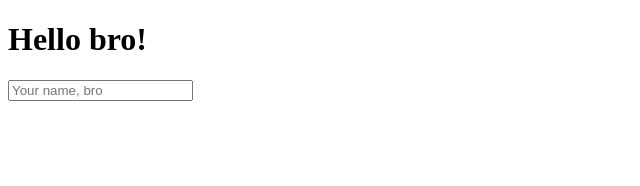
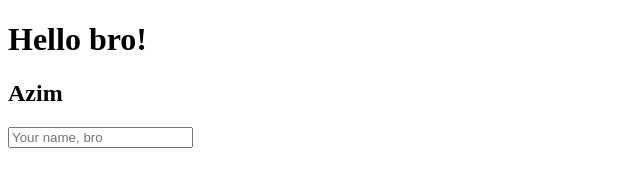
Before and after one commit to AzimReact/alinaLearningGit, a plain HTML site: page index.html in a window 1280 px wide. Shown: the whole page, without its empty margins (0-640 px from the left). Drawn offline with Linux system fonts and the light colour scheme.

Commit message:
add azim

```diff
--- a/index.html
+++ b/index.html
@@ -9,6 +9,7 @@
 <body>
     <div>
         <h1>Hello bro!</h1>
+        <h2>Azim</h2>
         <input type="text" placeholder="Your name, bro">
     </div>
 
```
Also changed, not shown: 1 other file.
